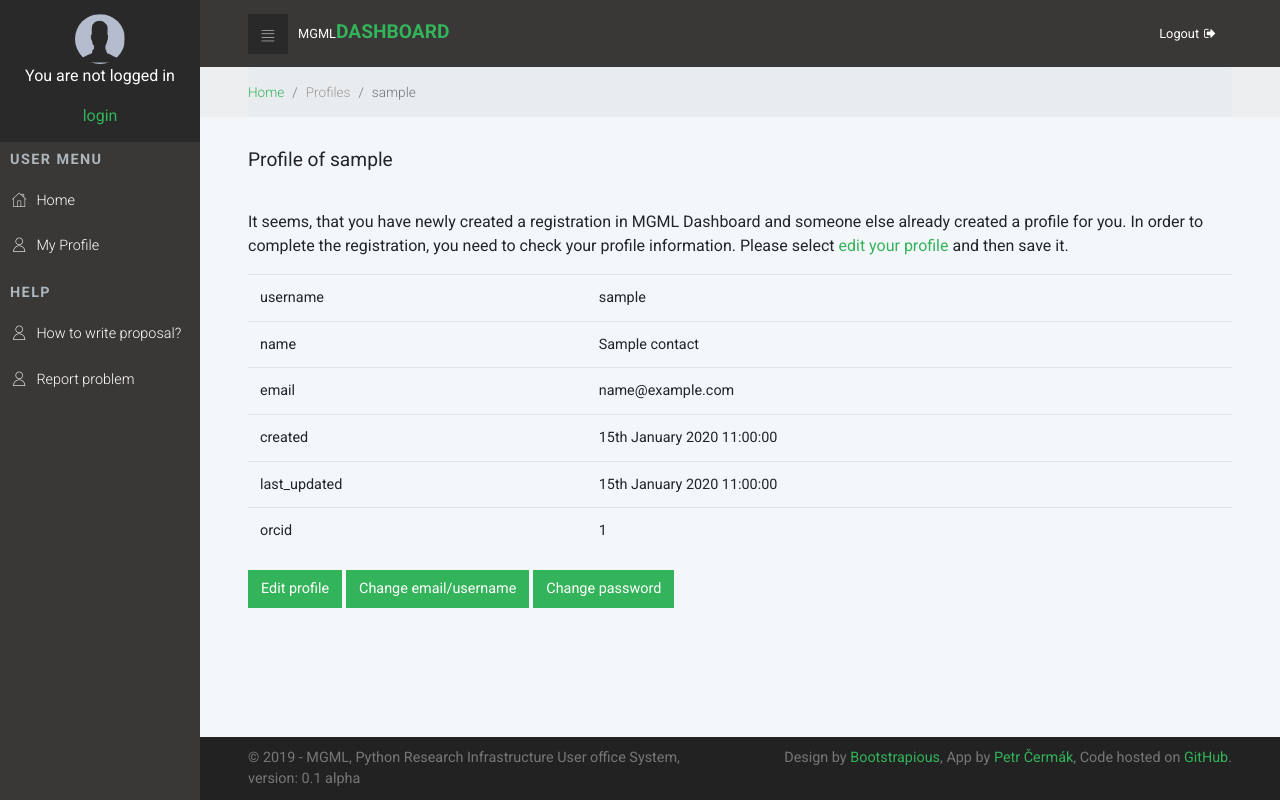
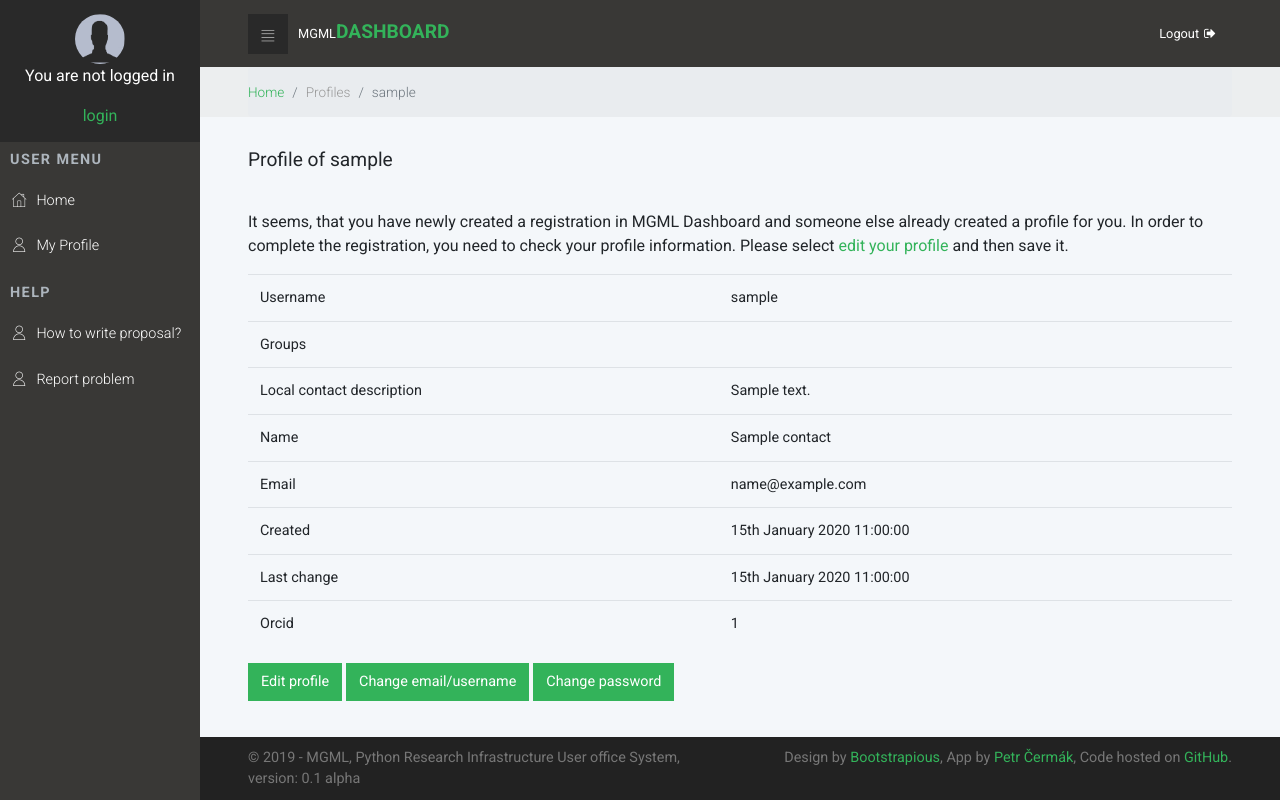
Before and after one commit to me2d09/prius, a Django app: page /profile/sample in a window 1280 px wide. Run offline with Django 3.2, Linux system fonts and the light colour scheme; tables that the repository leaves empty hold one stand-in row (values such as "Sample post"); some libraries are stand-ins or nearby versions.

Commit message:
Labeling of local contacts

```diff
--- a/app/admin.py
+++ b/app/admin.py
@@ -54,7 +54,7 @@ class ContactsAdminForm(forms.ModelForm):
 
 class ContactsAdmin(admin.ModelAdmin):
     form = ContactsAdminForm
-    list_display = ['name', 'created', 'last_updated', 'email', 'orcid']
+    list_display = ['name', 'created', 'last_updated', 'email', 'orcid', 'description']
     readonly_fields = ['created', 'last_updated']
 
 admin.site.register(Contacts, ContactsAdmin)
--- a/app/models.py
+++ b/app/models.py
@@ -180,6 +180,7 @@ class Contacts(models.Model):
     last_updated = DateTimeField(auto_now=True, editable=False)
     email = EmailField(unique=True)
     orcid = models.CharField(max_length=40,blank=True)
+    description = CharField(max_length=500,blank=True)
 
     # Relationship Fields
     uid = models.ForeignKey(User, on_delete=models.PROTECT, blank=True,null=True)
--- a/app/templates/app/user_profile.html
+++ b/app/templates/app/user_profile.html
@@ -13,12 +13,14 @@
 {% if not perms.app.add_proposals %}
             <p>It seems, that you have newly created a registration in MGML Dashboard and someone else already created a profile for you. In order to complete the registration, you need to check your profile information. Please select <a href="/edit-profile/">edit your profile</a> and then save it.</p>{% endif %}
 <table class="table">
-<tr><td>username</td><td>{{ userprofile.username }} </td></tr>
-<tr><td>name</td><td>{{ contact.name }}</td></tr>
-<tr><td>email</td><td>{{ userprofile.email }}</td></tr>
-<tr><td>created</td><td>{{ contact.created }}</td></tr>
-<tr><td>last_updated</td><td>{{ contact.last_updated }}</td></tr>
-<tr><td>orcid</td><td>{{ contact.orcid }}</td></tr>
+<tr><td>Username</td><td>{{ userprofile.username }} </td></tr>
+<tr><td>Groups</td><td>{% for g in userprofile.groups.all %}{{ g }}{%if not forloop.last%}, {%endif%}{% endfor %} </td></tr>
+{% if True %} <tr><td>Local contact description</td><td>{{ contact.description }}</td></tr> {% endif %}
+<tr><td>Name</td><td>{{ contact.name }}</td></tr>
+<tr><td>Email</td><td>{{ userprofile.email }}</td></tr>
+<tr><td>Created</td><td>{{ contact.created }}</td></tr>
+<tr><td>Last change</td><td>{{ contact.last_updated }}</td></tr>
+<tr><td>Orcid</td><td>{{ contact.orcid }}</td></tr>
 </table>
             <a class="btn btn-primary" href="/edit-profile/">Edit profile</a> <a class="btn btn-primary" href="/edit-user/">Change email/username</a> <a class="btn btn-primary" href="/password/">Change password</a>
 {% endblock %}
--- a/app/views.py
+++ b/app/views.py
@@ -42,6 +42,10 @@ class ContactAutocomplete(autocomplete.Select2QuerySetView):
         return qs
 
 class LocalContactAutocomplete(autocomplete.Select2QuerySetView):
+
+    def get_result_label(self, item):
+        return "%s (%s)" % (item.name, item.description)
+
     def get_queryset(self):
         # Don't forget to filter out results depending on the visitor !
         if not self.request.user.is_authenticated:
@@ -50,7 +54,7 @@ class LocalContactAutocomplete(autocomplete.Select2QuerySetView):
         qs = Contacts.objects.filter(uid__in = User.objects.filter(groups__name__in=['localcontacts']))
 
         if self.q:
-            qs = qs.filter(name__icontains=self.q)
+            qs = qs.filter(Q(name__icontains=self.q) | Q(description__icontains=self.q))
 
         return qs
 
@@ -77,6 +81,7 @@ def home(request):
         'app/index.html',
         {
             'title':'Home Page',
+            'proposals_todo': 2,
         }
     )
 
```
Also changed, not shown: app/migrations/0020_contacts_description.py (added).
